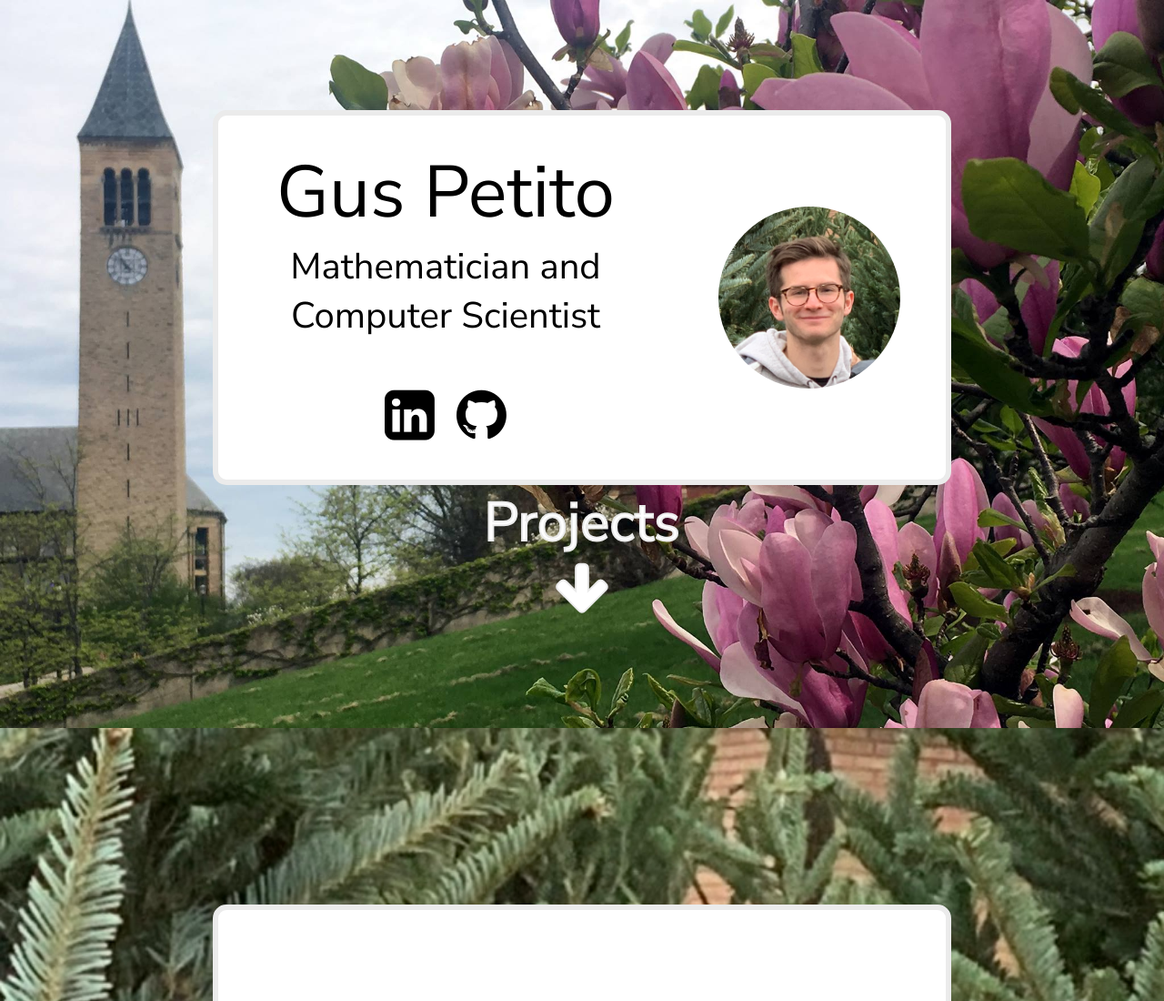
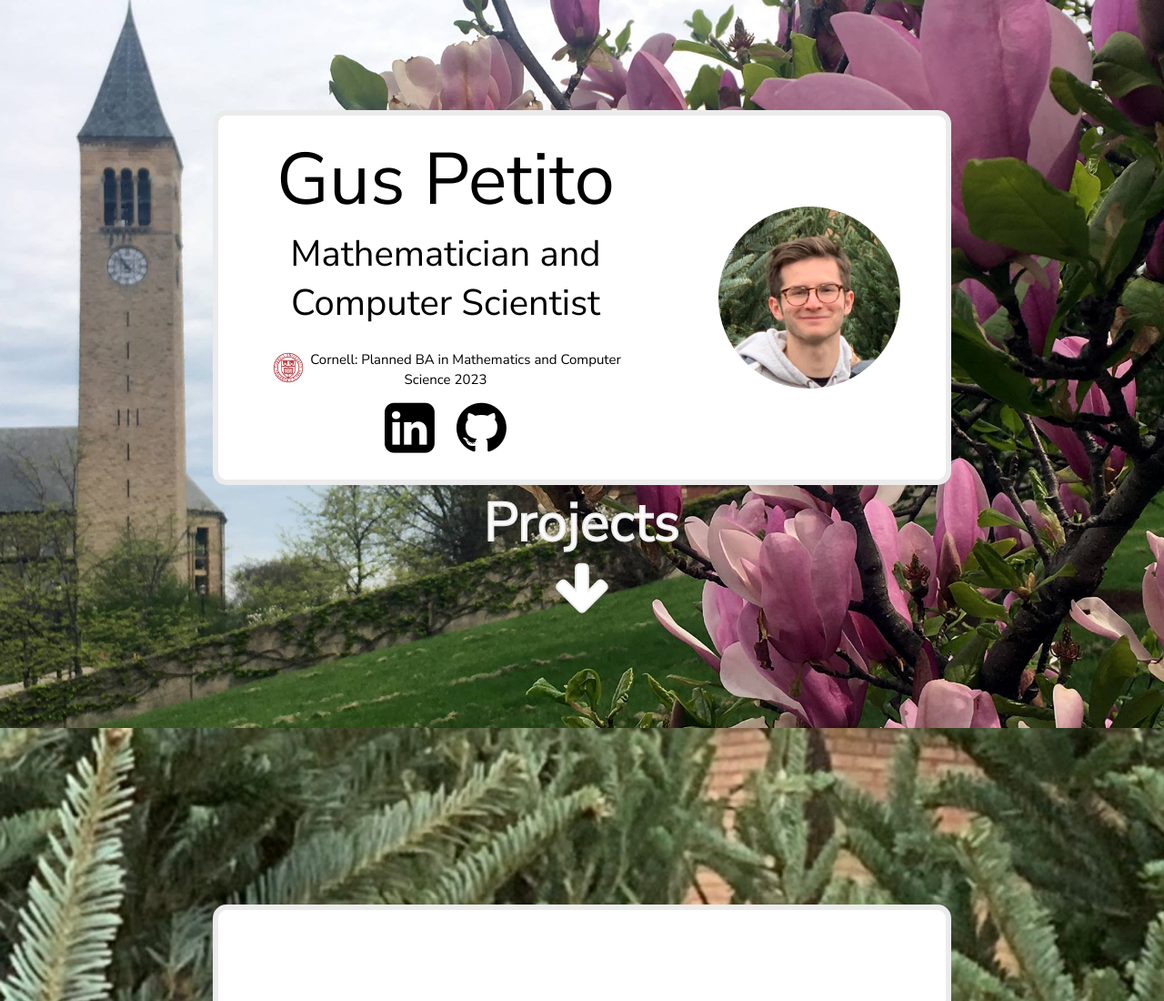
Before and after one commit to GusPetito/GusPetito.github.io, a plain HTML site: page index.html in a window 1280 px wide. Shown: the top 1100 px of the page at 91% size. Drawn offline with Linux system fonts and the light colour scheme.

Commit message:
Cornell info

```diff
--- a/index.html
+++ b/index.html
@@ -28,6 +28,10 @@
           <div id="about-me-text">
             <p id="about-me-name">Gus Petito</p>
             <p id="about-me-title">Mathematician and Computer Scientist</p>
+            <div>
+              <img id="cornell-logo" src="imgs/cornell-icon.png">
+              <span id="about-me-education">Cornell: Planned BA in Mathematics and Computer Science 2023</span>
+            </div>
             <div id="social-links">
               <a href="https://www.linkedin.com/in/gus-petito/"><i class="fa glyph-link fa-linkedin-square fa-4x" aria-hidden="true"></i></a>
               <a href="https://github.com/GusPetito"><i class="fa glyph-link fa-github fa-4x" aria-hidden="true"></i></a>
--- a/style.css
+++ b/style.css
@@ -108,7 +108,19 @@ body{
 
 #about-me-title{
   font-size: 40px;
-  margin-top: 0;
+  margin: 0;
+}
+
+#about-me-education{
+  font-size: 15px;
+  margin-top: 10px;
+}
+
+#cornell-logo{
+  position: relative;
+  top: 24px;
+  height: 40px;
+  width: 40px;
 }
 
 .arrow-wrapper{
```
Also changed, not shown: imgs/cornell-icon.png (added).
